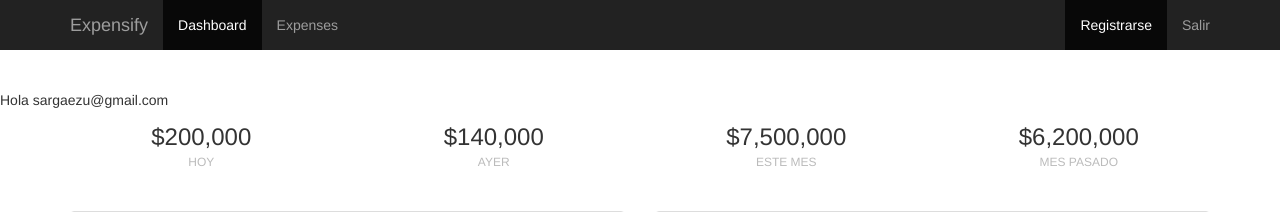
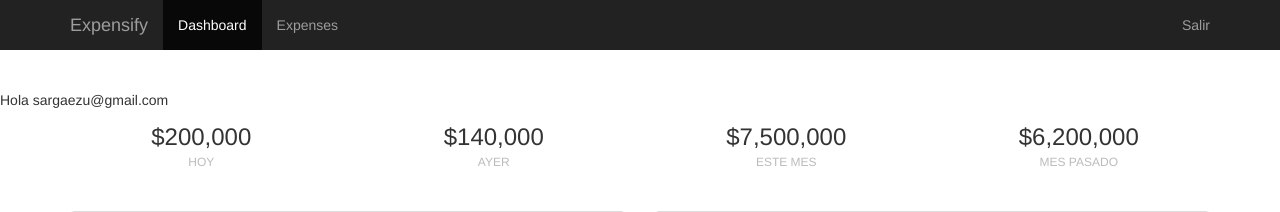
Before and after one commit to argaez/proyectoexpensify, a Rails app: page / in a window 1280 px wide. Shown: the top 212 px of the page. Run offline with Rails 7, Linux system fonts and the light colour scheme; a user stored in the database is signed in; style sheets or scripts are compiled from the project's sources; some libraries are stand-ins or nearby versions.

Commit message:
Ultimo expensify

```diff
--- a/app/controllers/application_controller.rb
+++ b/app/controllers/application_controller.rb
@@ -3,4 +3,5 @@
   # For APIs, you may want to use :null_session instead.
   protect_from_forgery with: :exception
   before_action :authenticate_user!
-end
+
+  end
--- a/app/views/layouts/application.html.erb
+++ b/app/views/layouts/application.html.erb
@@ -7,6 +7,7 @@
 
     <%= stylesheet_link_tag    'application', media: 'all', 'data-turbolinks-track' => 'reload' %>
     <%= javascript_include_tag 'application', 'data-turbolinks-track' => 'reload' %>
+
   </head>
 
   <body>
@@ -32,13 +33,11 @@
           <ul class="nav navbar-nav navbar-right">
             <!-- links for devise use -->
             <li class="active">
-              <%= link_to  "Registrarse", new_user_registration_path %>
-            </li>
             <li>
               <% if user_signed_in? %>
               <%= link_to  "Salir",  destroy_user_session_path, method: :delete %>
                 <% else %>
-                 <%= link_to  "Ingresar", new_user_session_path %>
+                <%= link_to  "Ingresar", new_user_session_path %>
               <% end %>
             </li>
             <!-- /. links for devise use -->
@@ -66,6 +65,9 @@
 
     <%= yield %>
 
+
+
+
     <script>
      $(".alert").fadeIn(200).css("opacity", "0.85").delay(2000).slideUp(1000);
      $(".alerta").on('click', '.alert', function () { $(this).remove() })
```
Also changed, not shown: app/views/expenses/new.js.erb (line endings or trailing spaces), 2 other files.
